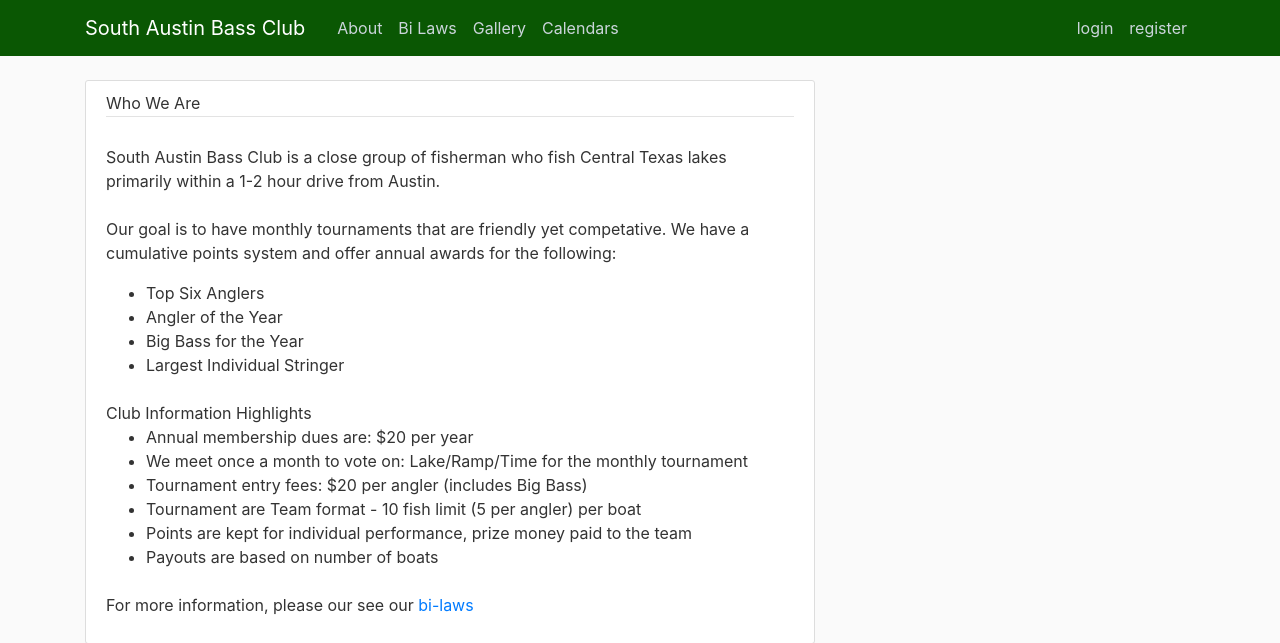
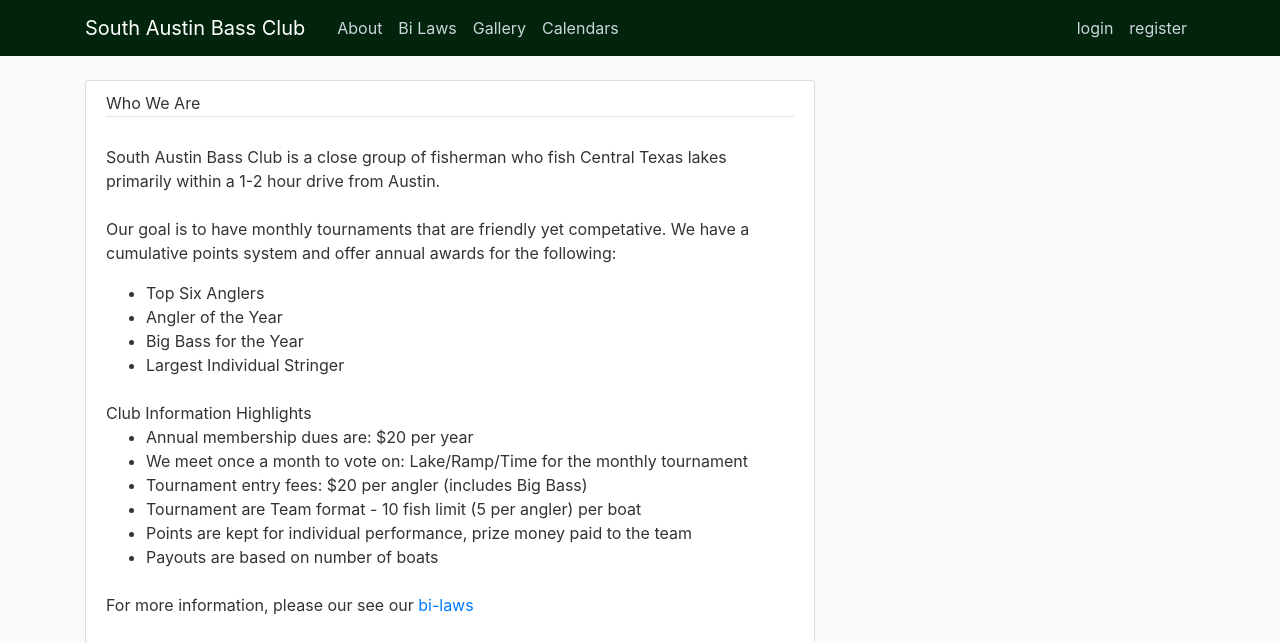
Before and after one commit to envasquez/SABC, a Django app: page /about in a window 1280 px wide. Shown: the top 643 px of the page. Run offline with Django 3.2, Linux system fonts and the light colour scheme; some libraries are stand-ins or nearby versions.

Commit message:
Change the background green color slightly

```diff
--- a/sabc/sabc/static/main.css
+++ b/sabc/sabc/static/main.css
@@ -13,7 +13,7 @@
   }
 
   .bg-steel {
-    background-color: #0a5703;
+    background-color: #02240d;
   }
 
   .site-header .navbar-nav .nav-link {
```
